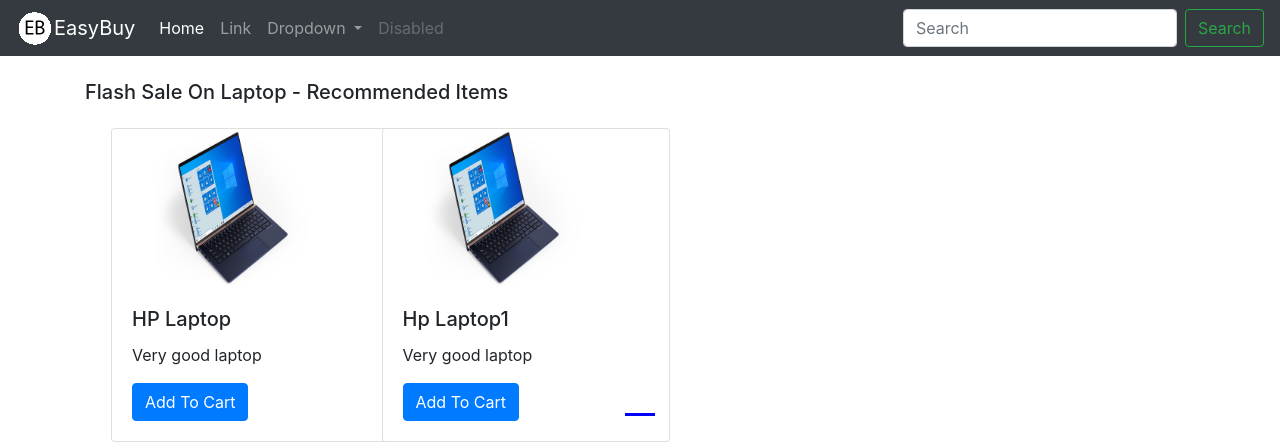
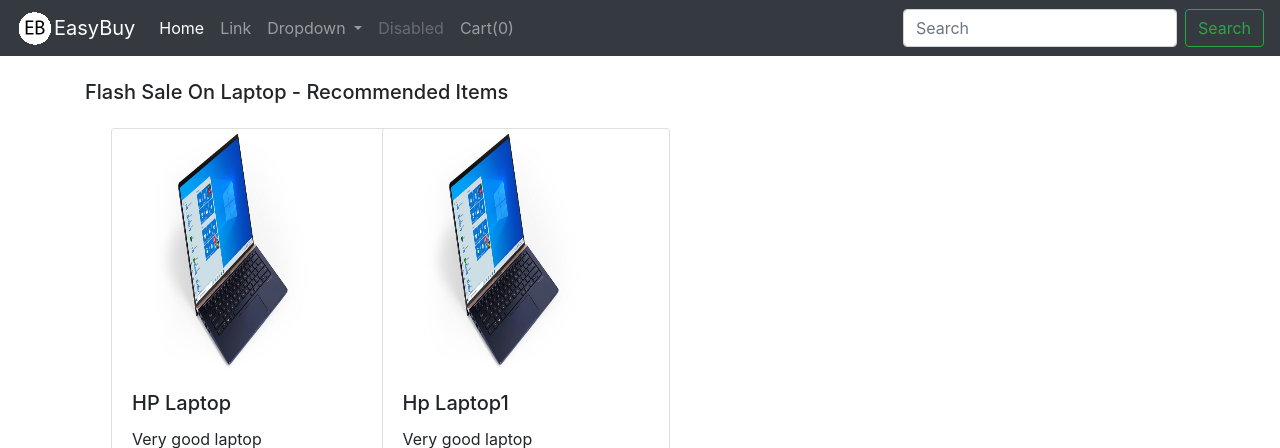
Before and after one commit to HridoyAlam/CSE327projectE-Comercesite, a Django app: page /shop/ in a window 1280 px wide. Shown: the top 448 px of the page. Run offline with Django 3.2, Linux system fonts and the light colour scheme; data comes from the database, SQL or seed files in the repository; some libraries are stand-ins or nearby versions.

Commit message:
Cart counter added

```diff
--- a/eab/shop/templates/shop/basic.html
+++ b/eab/shop/templates/shop/basic.html
@@ -1,3 +1,4 @@
+{% load static %}
 <!doctype html>
 <html lang="en">
   <head>
@@ -8,7 +9,7 @@
     <!-- Bootstrap CSS -->
     <link rel="stylesheet" href="https://stackpath.bootstrapcdn.com/bootstrap/4.2.1/css/bootstrap.min.css" integrity="sha384-GJzZqFGwb1QTTN6wy59ffF1BuGJpLSa9DkKMp0DgiMDm4iYMj70gZWKYbI706tWS" crossorigin="anonymous">
 
-    <title>{% block title%} {% endblock %}</title>
+    <title>{% block title%}  EasyBuy {% endblock %}</title>
      <style>
        {% block css %} {% endblock %}
   </style>
@@ -44,6 +45,9 @@
       <li class="nav-item">
         <a class="nav-link disabled" href="#" tabindex="-1" aria-disabled="true">Disabled</a>
       </li>
+      <li class="nav-item">
+        <a class="nav-link" href="#">Cart(<span id="cart">0</span>)</a>
+      </li>
     </ul>
     <form class="form-inline my-2 my-lg-0">
       <input class="form-control mr-sm-2" type="search" placeholder="Search" aria-label="Search">
--- a/eab/shop/templates/shop/index.html
+++ b/eab/shop/templates/shop/index.html
@@ -12,8 +12,8 @@
 
           .col-md-3 img{
 
-          width: 227px;
-          max-height: 242px;
+          max-width: 227px;
+          height: 242px;
           }
 
           body .carousel-indicator li{
@@ -60,19 +60,9 @@ bottom: auto;
     <div class="container carousel-inner no-padding">
 
       <div class="carousel-item active">
-        <div class="col-xs-3 col-sm-3 col-md-3">
-          <div class="card" style="width: 18rem;">
-            <img src='/media/{{product.0.image}}' class="card-img-top" alt="...">
-            <div class="card-body">
-                <h5 class="card-title">{{product.0.product_name}}</h5>
-                <p class="card-text">{{product.0.desc}}</p>
-                <button id="pr{{product.0.id}}" class="btn btn-primary cart">Add To Cart</button>
-            </div>
-          </div>
-       </div>
 
 
-        {% for i in product|slice:"1:"%}
+        {% for i in product %}
         <div class="col-xs-3 col-sm-3 col-md-3">
           <div class="card" style="width: 18rem;">
             <img src='/media/{{i.image}}' class="card-img-top" alt="...">
@@ -83,7 +73,7 @@ bottom: auto;
             </div>
           </div>
         </div>
-        {% if forloop.counter|divisibleby:3 and forloop.counter > 0 and not forloop.last %}
+        {% if forloop.counter|divisibleby:4 and forloop.counter > 0 and not forloop.last %}
       </div><div class="carousel-item">
         {% endif %}
 
@@ -114,6 +104,7 @@ bottom: auto;
 else
 {
 cart = JSON.parse(localStorage.getItem('cart'));
+document.getElementById('cart').innerHTML = Object.keys(cart).length;
 }
 $('.cart').click(function(){
 console.log('clicked');
@@ -128,6 +119,7 @@ bottom: auto;
 }
 console.log(cart);
 localStorage.setItem('cart', JSON.stringify(cart));
+document.getElementById('cart').innerHTML = Object.keys(cart).length;
 });
 </script>
 {% endblock %}
```
Lines whose indentation alone changed are shown as unchanged.
